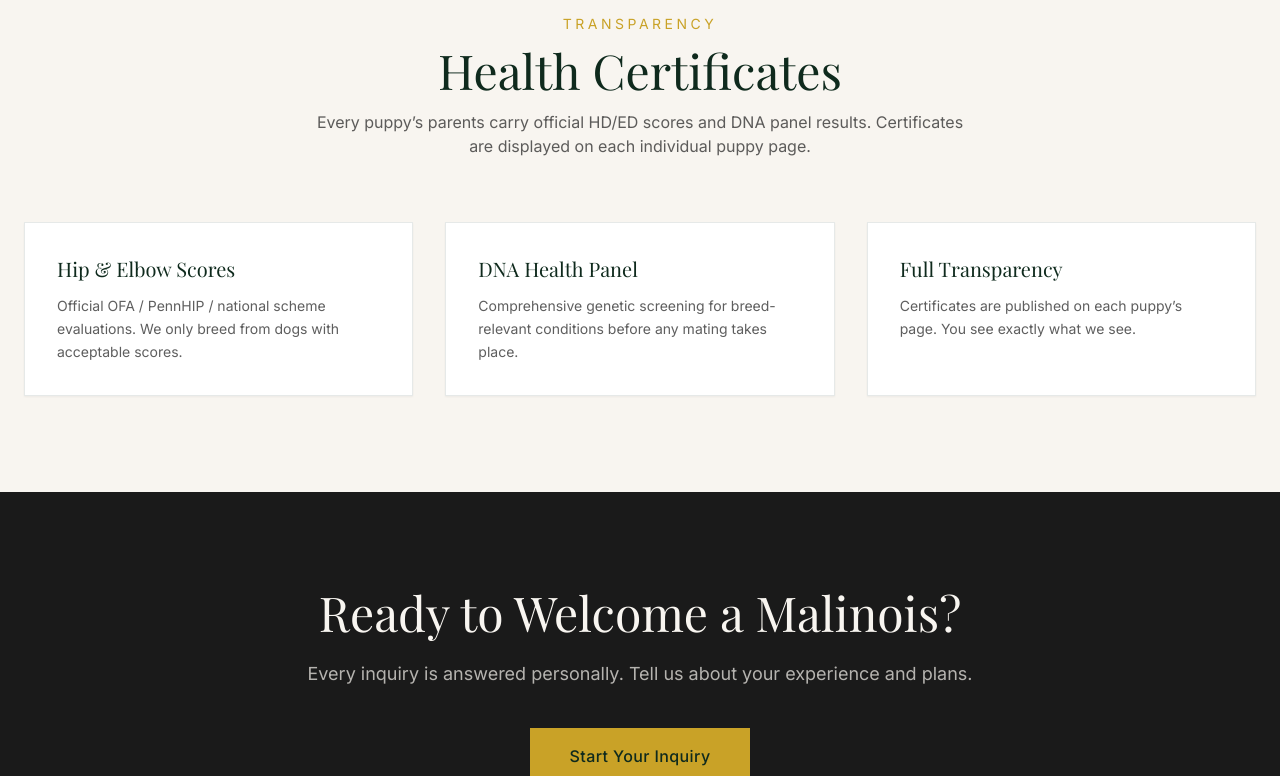
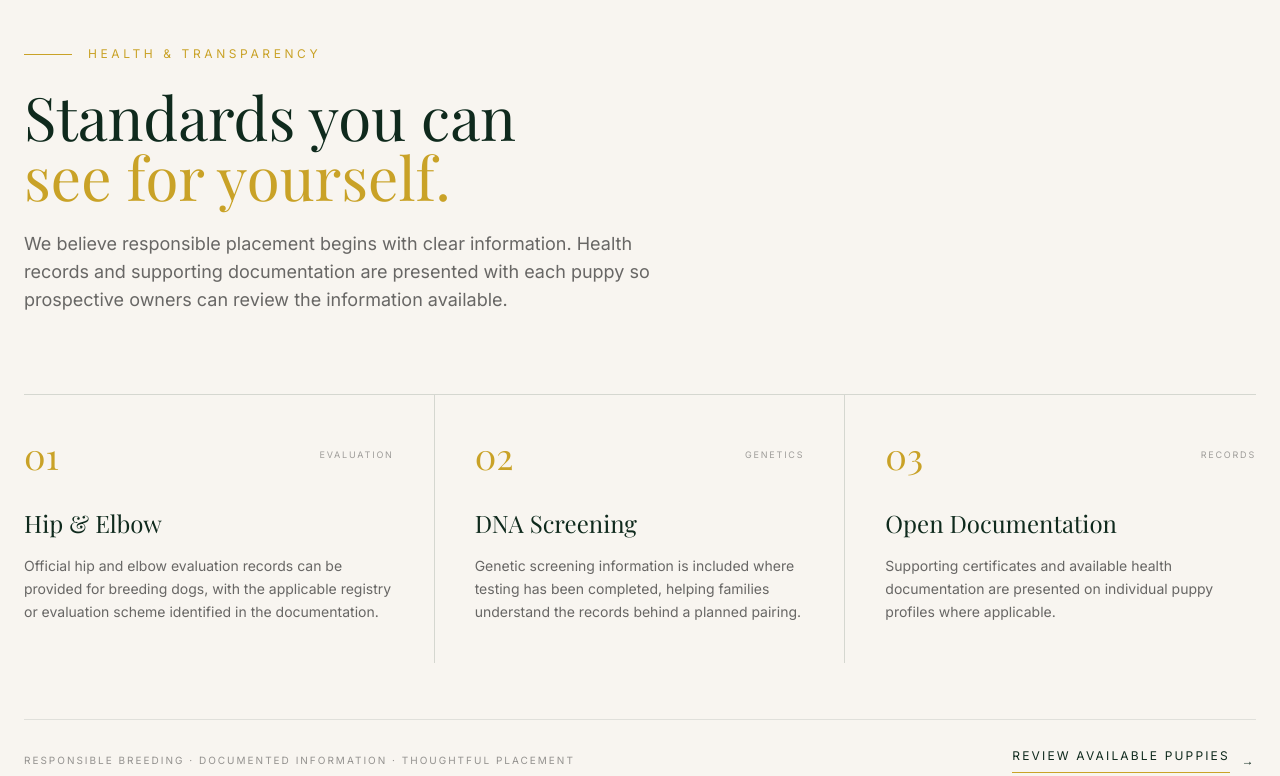
Before and after one commit to valdo-tech-pro/Belgian-malinoi, a Next.js app: page / in a window 1280 px wide. Shown: the part 2404-3180 px from the top of the page. Built offline with nearby package versions, Linux system fonts and the light colour scheme; no server answers; the database is empty.

Commit message:
Elevate health and transparency section with premium editorial design

```diff
--- a/src/app/page.tsx
+++ b/src/app/page.tsx
@@ -246,54 +246,99 @@ export default async function HomePage() {
         </div>
       </section>
 
-      {/* Health */}
-      <section className="py-24 bg-cream">
+      {/* Health & Transparency */}
+      <section className="relative overflow-hidden bg-cream py-28 md:py-32">
+        <div className="absolute top-0 left-1/2 -translate-x-1/2 w-px h-20 bg-gold/40" />
         <div className="max-w-7xl mx-auto px-6">
-          <div className="text-center mb-16">
-            <p className="text-gold tracking-[0.25em] uppercase text-sm mb-3">
-              Transparency
-            </p>
-            <h2 className="font-serif text-4xl md:text-5xl text-forest">
-              Health Certificates
+          <div className="max-w-3xl mb-16 md:mb-20">
+            <div className="flex items-center gap-4 mb-6">
+              <span className="h-px w-12 bg-gold" />
+              <p className="text-gold tracking-[0.3em] uppercase text-xs">
+                Health & Transparency
+              </p>
+            </div>
+            <h2 className="font-serif text-5xl md:text-6xl text-forest leading-[1.02] mb-6">
+              Standards you can
+              <br />
+              <span className="text-gold">see for yourself.</span>
             </h2>
-            <p className="mt-4 text-charcoal/70 max-w-2xl mx-auto">
-              Every puppy’s parents carry official HD/ED scores and DNA panel
-              results. Certificates are displayed on each individual puppy page.
+            <p className="text-charcoal/65 text-base md:text-lg leading-relaxed max-w-2xl">
+              We believe responsible placement begins with clear information.
+              Health records and supporting documentation are presented with each
+              puppy so prospective owners can review the information available.
             </p>
           </div>
-          <div className="grid md:grid-cols-3 gap-8">
-            <div className="bg-white p-8 border border-forest/10 shadow-sm">
-              <h3 className="font-serif text-xl text-forest mb-3">
-                Hip & Elbow Scores
+
+          <div className="grid md:grid-cols-3 border-t border-forest/15">
+            <div className="py-10 md:pr-10 md:border-r border-forest/15">
+              <div className="flex items-center justify-between mb-8">
+                <span className="font-serif text-4xl text-gold">01</span>
+                <span className="text-[9px] uppercase tracking-[0.2em] text-charcoal/40">
+                  Evaluation
+                </span>
+              </div>
+              <h3 className="font-serif text-2xl text-forest mb-4">
+                Hip & Elbow
               </h3>
-              <p className="text-charcoal/70 text-sm leading-relaxed">
-               Official OFA / PennHIP / national scheme evaluations. We only breed from
-                dogs with acceptable scores.
+              <p className="text-charcoal/65 text-sm leading-relaxed">
+                Official hip and elbow evaluation records can be provided for
+                breeding dogs, with the applicable registry or evaluation scheme
+                identified in the documentation.
               </p>
             </div>
-            <div className="bg-white p-8 border border-forest/10 shadow-sm">
-              <h3 className="font-serif text-xl text-forest mb-3">
-                DNA Health Panel
+
+            <div className="py-10 md:px-10 md:border-r border-forest/15">
+              <div className="flex items-center justify-between mb-8">
+                <span className="font-serif text-4xl text-gold">02</span>
+                <span className="text-[9px] uppercase tracking-[0.2em] text-charcoal/40">
+                  Genetics
+                </span>
+              </div>
+              <h3 className="font-serif text-2xl text-forest mb-4">
+                DNA Screening
               </h3>
-              <p className="text-charcoal/70 text-sm leading-relaxed">
-                Comprehensive genetic screening for breed-relevant conditions
-                before any mating takes place.
+              <p className="text-charcoal/65 text-sm leading-relaxed">
+                Genetic screening information is included where testing has
+                been completed, helping families understand the records behind
+                a planned pairing.
               </p>
             </div>
-            <div className="bg-white p-8 border border-forest/10 shadow-sm">
-              <h3 className="font-serif text-xl text-forest mb-3">
-                Full Transparency
+
+            <div className="py-10 md:pl-10">
+              <div className="flex items-center justify-between mb-8">
+                <span className="font-serif text-4xl text-gold">03</span>
+                <span className="text-[9px] uppercase tracking-[0.2em] text-charcoal/40">
+                  Records
+                </span>
+              </div>
+              <h3 className="font-serif text-2xl text-forest mb-4">
+                Open Documentation
               </h3>
-              <p className="text-charcoal/70 text-sm leading-relaxed">
-                Certificates are published on each puppy’s page. You see exactly
-                what we see.
+              <p className="text-charcoal/65 text-sm leading-relaxed">
+                Supporting certificates and available health documentation are
+                presented on individual puppy profiles where applicable.
               </p>
             </div>
           </div>
+
+          <div className="mt-14 pt-7 border-t border-forest/10 flex flex-col sm:flex-row sm:items-center sm:justify-between gap-5">
+            <p className="text-[10px] uppercase tracking-[0.2em] text-charcoal/45">
+              Responsible breeding · Documented information · Thoughtful placement
+            </p>
+            <Link
+              href="/puppies"
+              className="inline-flex items-center gap-3 text-xs uppercase tracking-[0.18em] text-forest group"
+            >
+              <span className="border-b border-gold pb-2 group-hover:text-gold transition-colors">
+                Review Available Puppies
+              </span>
+              <span className="transition-transform duration-300 group-hover:translate-x-1">
+                →
+              </span>
+            </Link>
+          </div>
         </div>
-      </section>
-
-      {/* CTA */}
+      </section>\n\n      {/* CTA */}
       <section className="py-24 bg-charcoal text-cream">
         <div className="max-w-3xl mx-auto px-6 text-center">
           <h2 className="font-serif text-4xl md:text-5xl mb-6">
```
